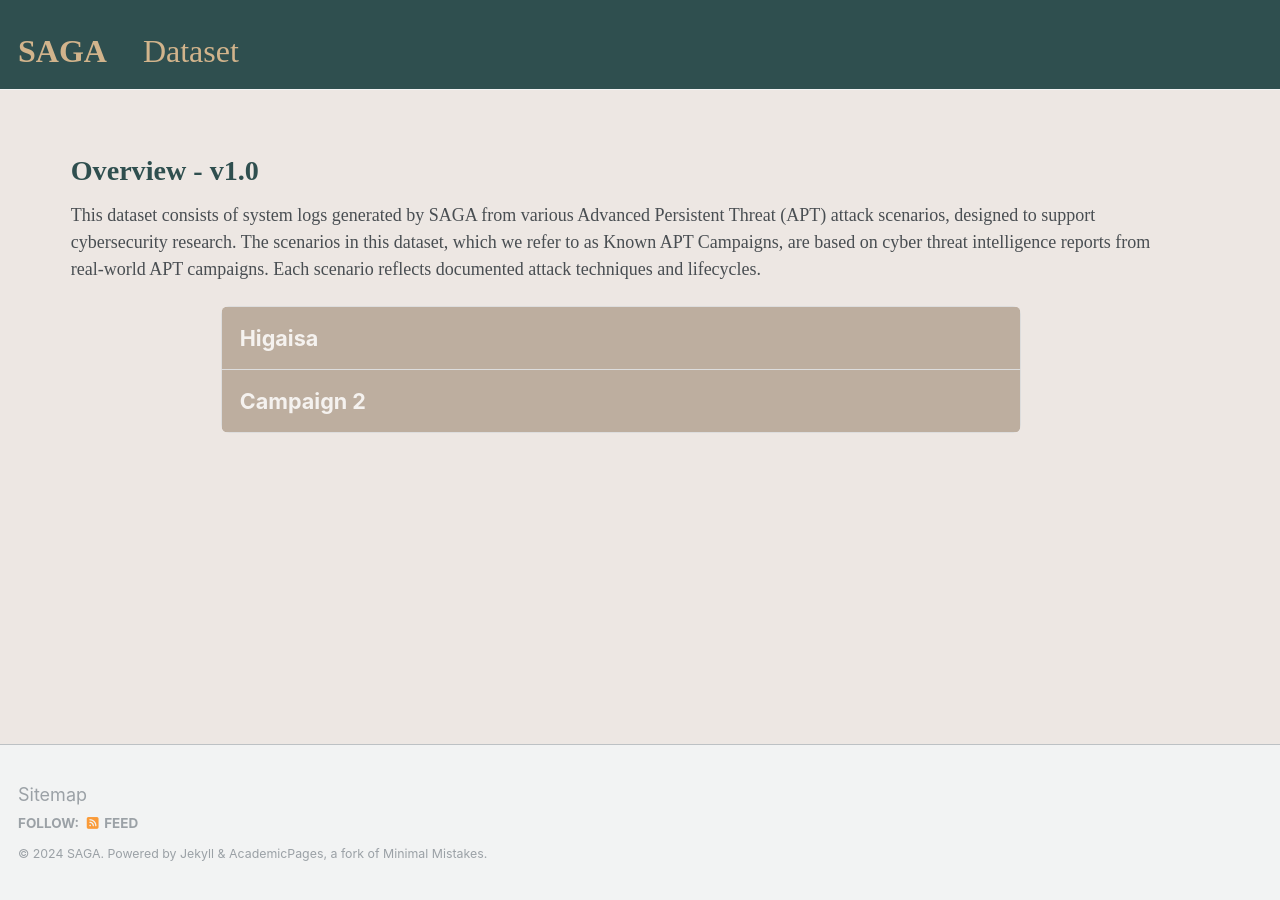
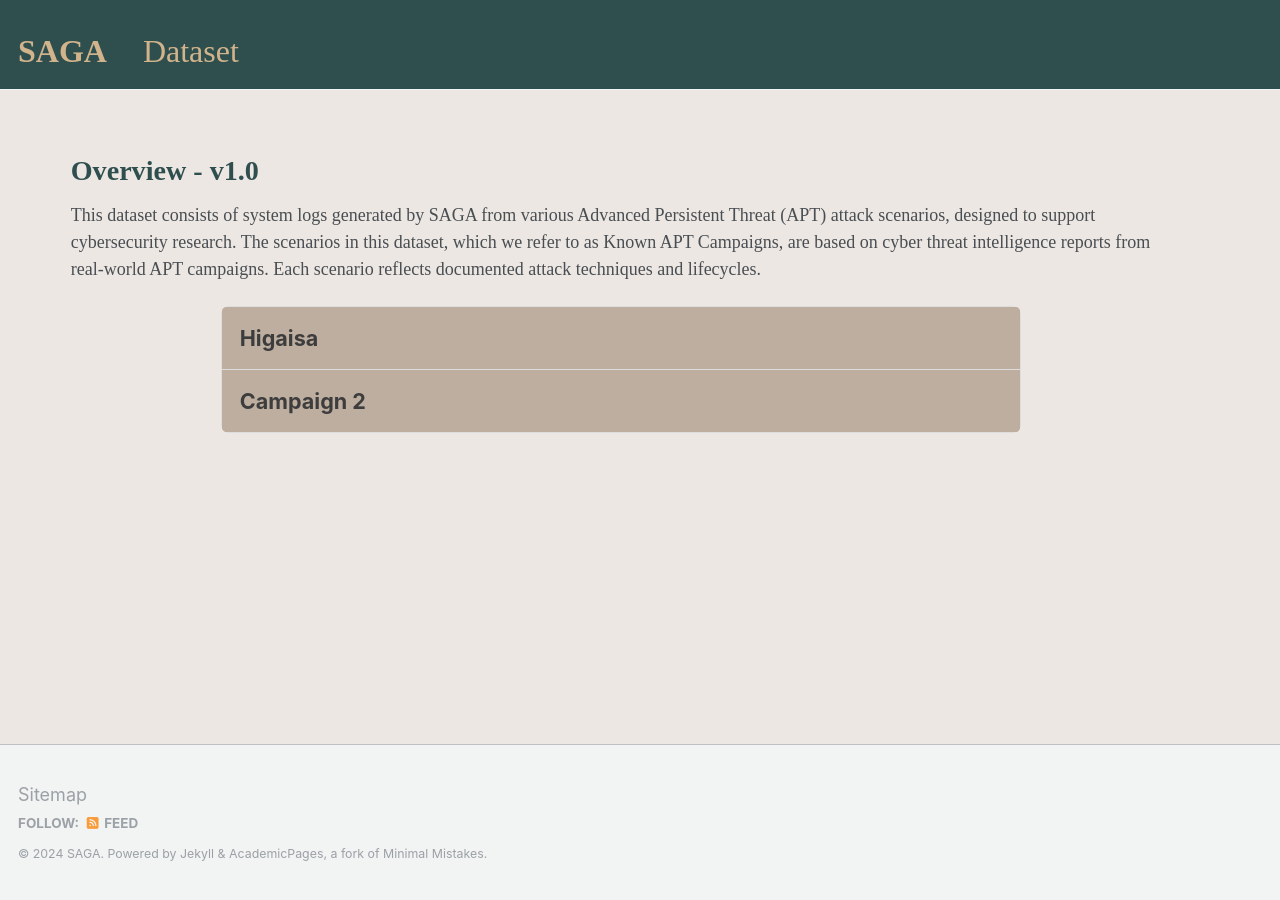
Before and after one commit to KKKK16/KKKK16.github.io, a Jekyll site: the page built from _pages/dataset_v1.md, in a window 1280 px wide. Built offline with Jekyll 4.4.1, drawn with Linux system fonts in a browser that asks for light colours.

Commit message:
Update _page.scss

```diff
--- a/_sass/_page.scss
+++ b/_sass/_page.scss
@@ -50,7 +50,7 @@
   border: none;
   font-size: 1.2rem;
   font-weight: bold;
-  color: #F5F2EF;
+  color: #3D3D3D;
 }
 
 .accordion-header:hover {
@@ -66,7 +66,7 @@
   padding: 1rem;
   background-color: #F5F2EF;
   border-top: 1px solid #ddd;
-  color: #BDAE9F;
+  color: #3D3D3D;
 }
 
 .accordion-content.show {
```
